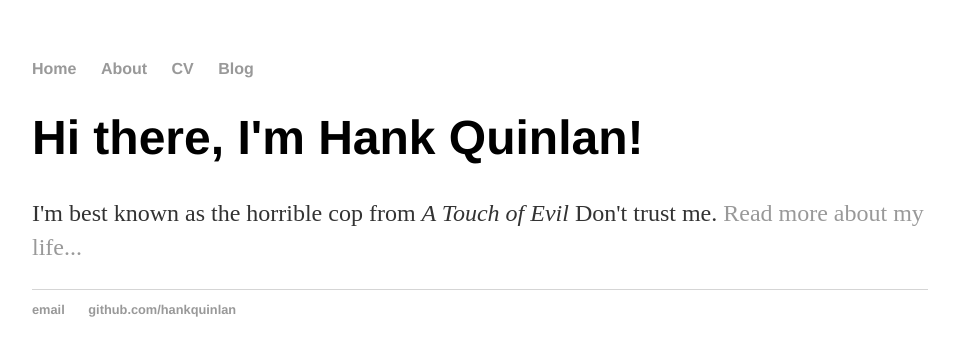
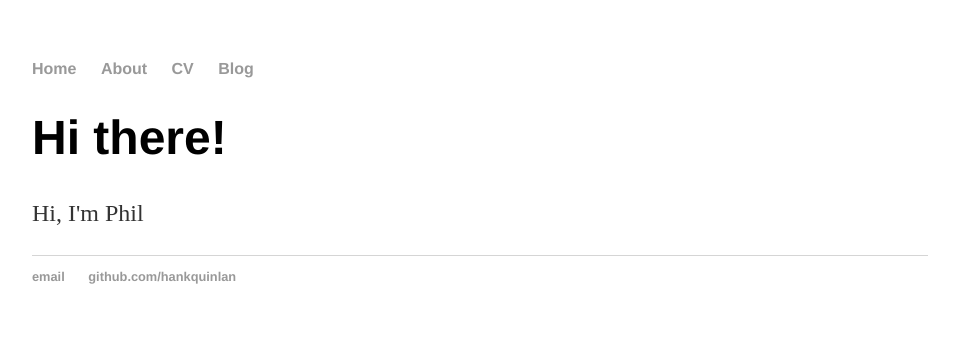
Before and after one commit to remotelytrue/remotelytrue.github.io, a Jekyll site: the page built from index.html, in a window 1280 px wide. Shown: the top 356 px of the page, without its empty margins (160-1119 px from the left). Built offline with Jekyll 4.4.1, drawn with Linux system fonts in a browser that asks for light colours.

Commit message:
Update index.html

```diff
--- a/index.html
+++ b/index.html
@@ -1,8 +1,8 @@
 ---
 layout: default
-title: Hank Quinlan, Horrible Cop
+title: Phil Steindel
 ---
 <div class="blurb">
-	<h1>Hi there, I'm Hank Quinlan!</h1>
-	<p>I'm best known as the horrible cop from <em>A Touch of Evil</em> Don't trust me. <a href="/about">Read more about my life...</a></p>
+	<h1>Hi there!</h1>
+	<p>Hi, I'm Phil</p>
 </div><!-- /.blurb -->
```
